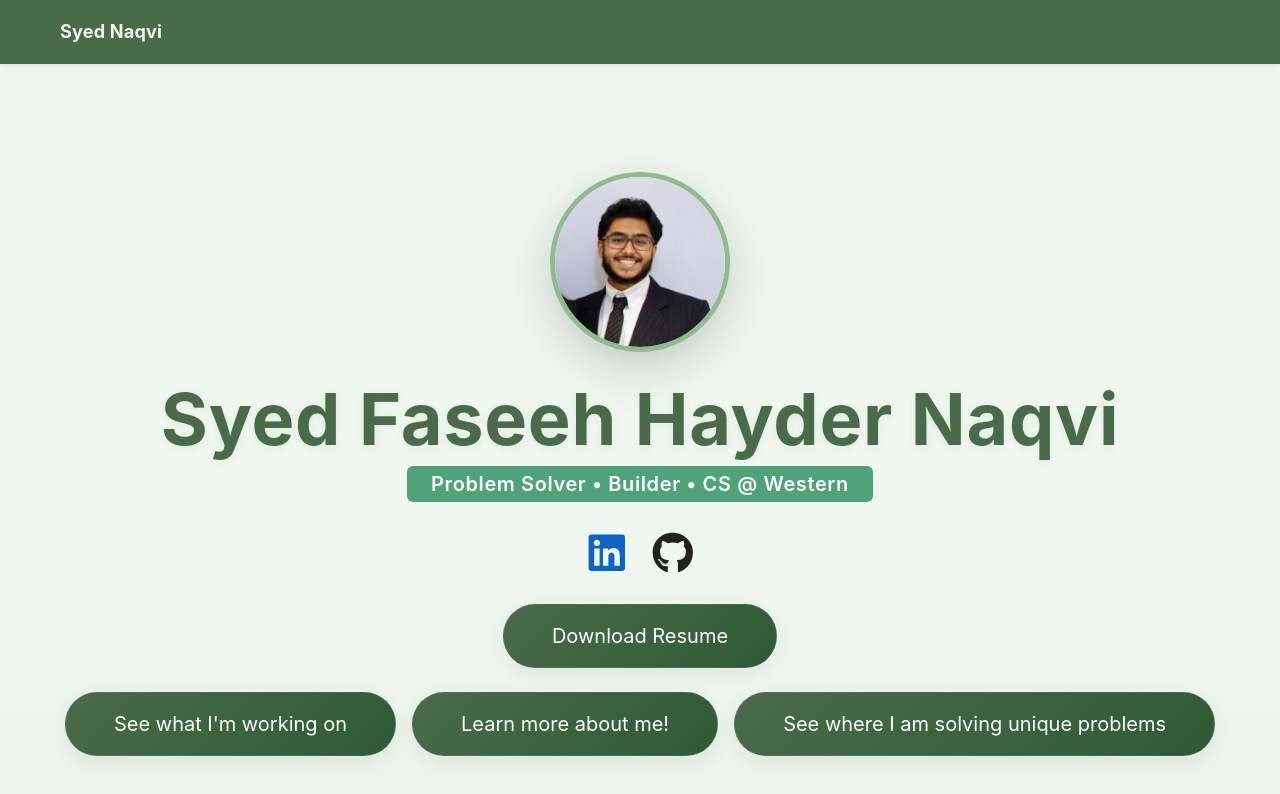
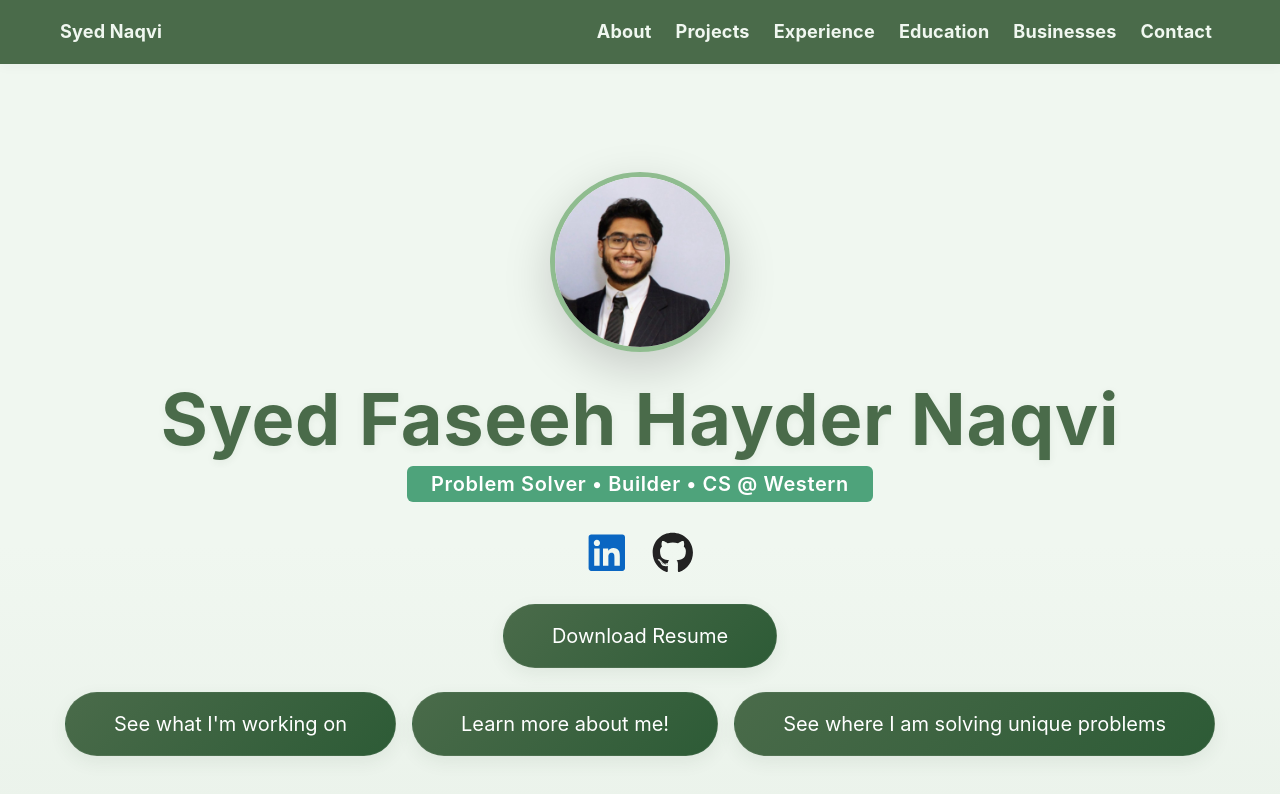
Before and after one commit to Faseeh-Naqvi/faseeh.ca, a React (Create React App) app in the folder my-portfolio/: page / in a window 1280 px wide. Shown: the top 794 px of the page. Built offline with nearby package versions, Linux system fonts and the light colour scheme.

Commit message:
Improve navbar layout and styles for better accessibility and readability

```diff
--- a/my-portfolio/src/App.js
+++ b/my-portfolio/src/App.js
@@ -27,14 +27,14 @@ function App() {
       <RouteLogger />
       {/* Only show navbar for non-standalone pages */}
       {!isStandalonePage && (
-        <nav className="navbar navbar-expand-lg navbar-light bg-white shadow-sm">
+        <nav className="navbar navbar-expand-lg">
           <div className="container">
             <NavLink className="navbar-brand fw-bold" to="/">Syed Naqvi</NavLink>
             <button className="navbar-toggler" type="button"
-                    data-bs-toggle="collapse" data-bs-target="#navMenu">
+                    data-bs-toggle="collapse" data-bs-target="#navMenu" aria-expanded="true">
               <span className="navbar-toggler-icon"/>
             </button>
-            <div className="collapse navbar-collapse" id="navMenu">
+            <div className="collapse navbar-collapse show" id="navMenu">
               <ul className="navbar-nav ms-auto">
                 {['About','Projects','Experience','Education','Businesses','Contact'].map(page => (
                   <li className="nav-item" key={page}>
--- a/my-portfolio/src/index.css
+++ b/my-portfolio/src/index.css
@@ -16,6 +16,13 @@
   letter-spacing: 0.01em;
   font-size: 1.13rem;
   transition: color 0.15s;
+  white-space: nowrap;
+  display: inline-block !important;
+}
+.navbar-nav {
+  display: flex !important;
+  flex-direction: row !important;
+  gap: 0.5rem !important;
 }
 .navbar .nav-link.active,
 .navbar .nav-link:focus,
```
